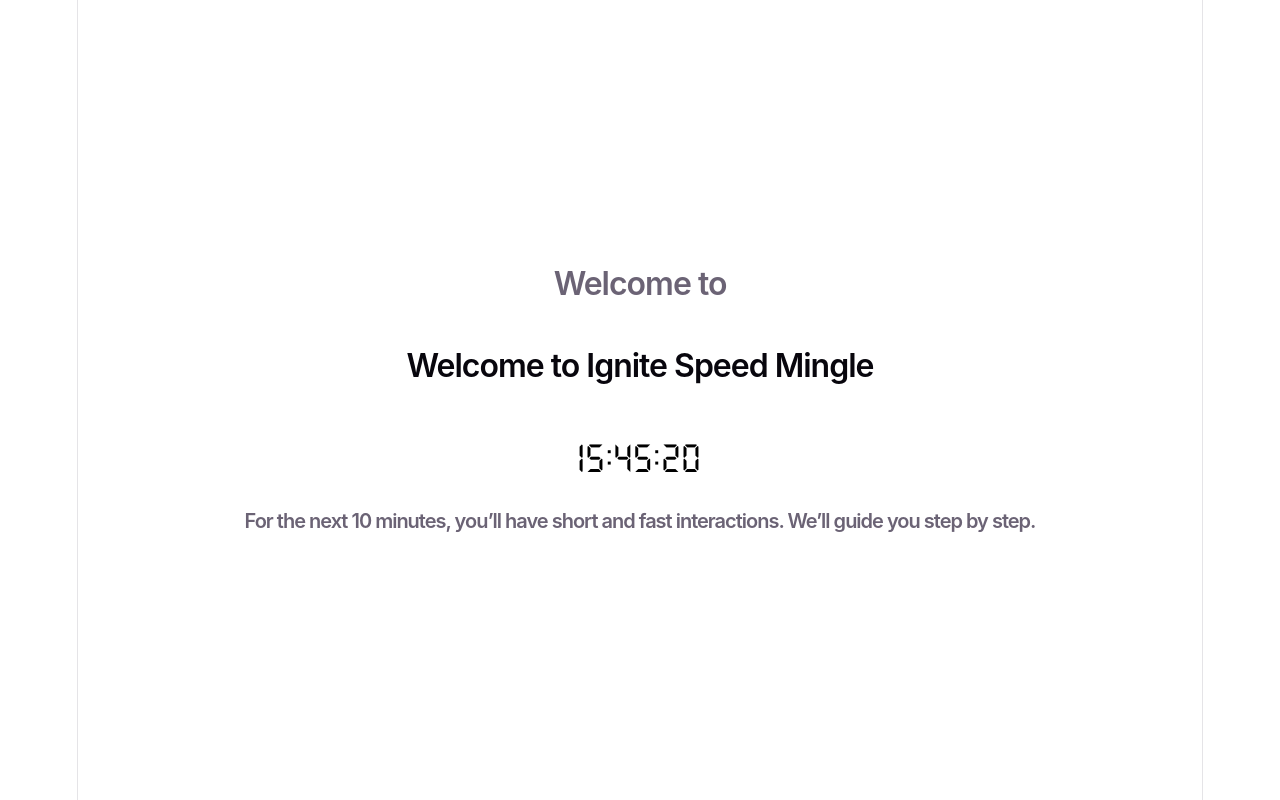
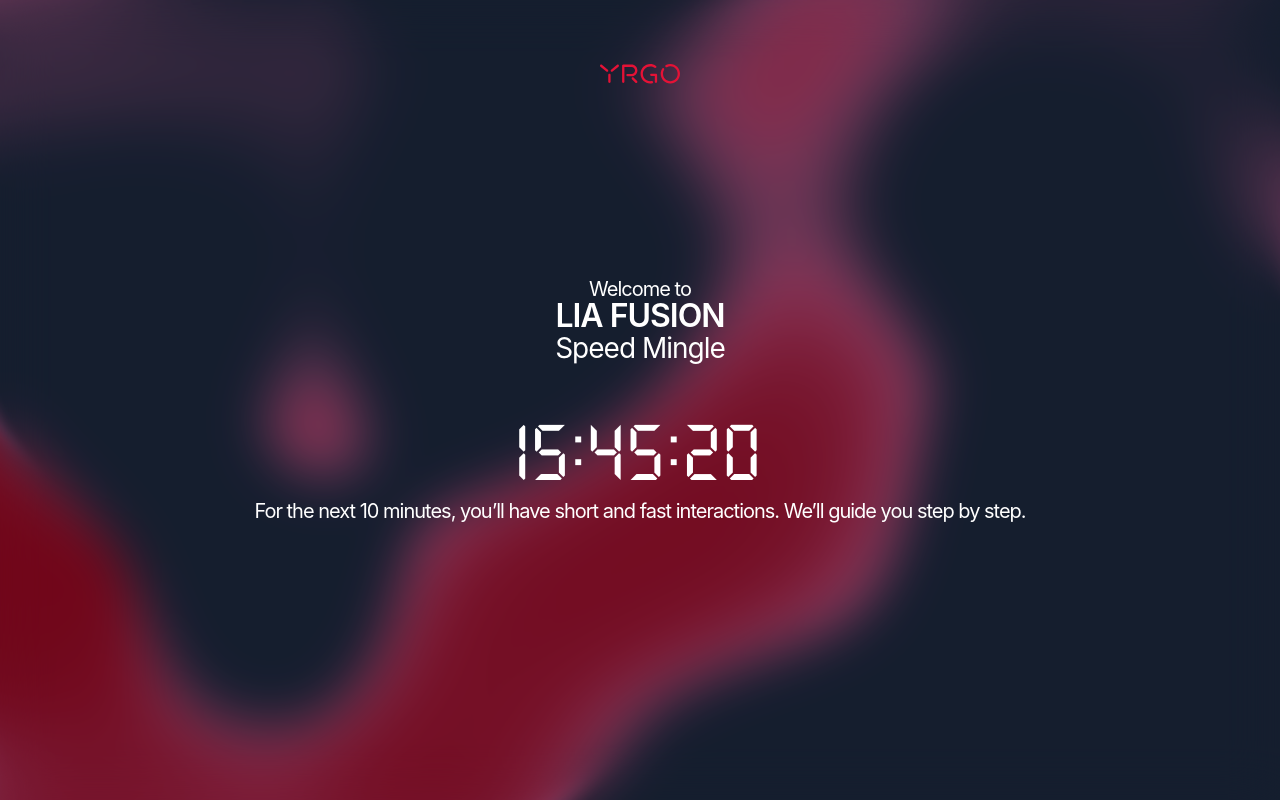
Before and after one commit to egirardo/mingle-app, a React (Vite) app in the folder client/: page /introduction in a window 1280 px wide. Built offline with nearby package versions, Linux system fonts and the light colour scheme.

Commit message:
added background blur class, yrgo logo, white color text for all text, reusable font classes and fixed layout for introduction page

```diff
--- a/client/src/components/Timer/Timer.module.css
+++ b/client/src/components/Timer/Timer.module.css
@@ -8,7 +8,12 @@
 
 .countdownTimer {
   font-family: "Technology",system-ui, "Segoe UI", "Helvetica Neue";
-  color: #000;
+  color: white;
+  display: flex;
+  align-items: center;
+  justify-content: center;
+  width: fit-content;
+  height: fit-content;
   text-align: center;
   font-size: 40px;
   font-style: normal;
--- a/client/src/views/mingleGame/Introduction.jsx
+++ b/client/src/views/mingleGame/Introduction.jsx
@@ -2,10 +2,10 @@
 import { useState } from "react";
 import styles from "./MingleGame.module.css";
 import DateTimer from "../../components/Timer/DateTimer.jsx";
+import yrgoLogo from "../../assets/yrgo-logo.svg";
 
 export default function Introduction() {
   const [expired, setExpired] = useState(false);
-
 
   const handleExpire = () => {
     // When the timer expires, show follow-up text (and eventually start the game)
@@ -15,28 +15,42 @@ export default function Introduction() {
   };
 
   return (
-    <div className={styles.mingleIntroduction}>
-      {/* add app logo here */}
-      <span className={styles.introductionHeader}>Welcome to</span>
-      <h1 className={styles.introductionHeader}>
-        Welcome to Ignite Speed Mingle
+    <div
+      className={`${styles.main} ${styles.mingleIntroduction} ${styles.backgroundBlur}`}
+    >
+      <img className={styles.yrgoLogo} src={yrgoLogo} alt="Yrgo logo" />
+      <div className={styles.IntroductionTitleContainer}>
+        <h3
+          className={`${styles.introductionHeader} ${styles.textMediumRegular}`}
+        >
+          Welcome to
+        </h3>
+        <h1 className={`${styles.introductionHeader} ${styles.textExtraLarge}`}>
+          LIA FUSION
         </h1>
+        <h2 className={`${styles.introductionHeader} ${styles.textLarge}`}>
+          Speed Mingle
+        </h2>
+      </div>
+      <div className={styles.introductionInfoContainer}>
         <DateTimer
-        targetDate="2026-04-07T13:00:00+02:00"
+          targetDate="2026-04-07T13:00+02:00"
           onExpire={handleExpire}
+          className={styles.introductionTimer}
         />
         {/* <DateTimer targetDate="2026-04-22T15:00:00+02:00" /> */}
         {!expired ? (
-        <p className={styles.introductionText}>
+          <p className={styles.textMediumRegular}>
             For the next 10 minutes, you’ll have short and fast interactions.
             We’ll guide you step by step.
           </p>
         ) : (
-        <p className={styles.introductionText}>
+          <p className={styles.textMediumRegular}>
             Get ready to meet new people. Follow the instructions on your phone
-          when the countdown drops.
+            when the countdown reaches zero.
           </p>
         )}
       </div>
+    </div>
   );
 }
--- a/client/src/views/mingleGame/MingleGame.module.css
+++ b/client/src/views/mingleGame/MingleGame.module.css
@@ -12,25 +12,54 @@
   color: white;
 }
 
+.backgroundBlur {
+  position: fixed;
+  inset: 0;
+  isolation: isolate;
+}
+
+.backgroundBlur::before {
+  content: "";
+  position: absolute;
+  inset: 0;
+  background: rgba(0, 0, 0, 0.3);
+  backdrop-filter: blur(25px);
+  -webkit-backdrop-filter: blur(25px);
+  z-index: 0;
+  pointer-events: none;
+}
+
+.backgroundBlur > * {
+  position: relative;
+  z-index: 1;
+}
+
+.yrgoLogo {
+  position: absolute;
+  top: 64px;
+  left: 50%;
+  transform: translateX(-50%);
+  width: 80px;
+  height: 20px;
+}
+
 .mingle {
-  /* root for mingle */
-  --text-color: #000;
-  --large-size: 28px;
-  --body-size: 16px;
-  --line-heading: 32px;
-
   position: fixed;
   inset: 0;
   display: flex;
-  flex-direction: column;
-  gap: 10rem;
-  align-items: center;
-  justify-content: center;
   padding: 16px;
   box-sizing: border-box;
   overflow: hidden;
   text-align: center;
   font-style: normal;
+  color: white;
+  width: 393px;
+  height: 852px;
+  padding: 40px 0;
+  flex-direction: column;
+  justify-content: center;
+  align-items: center;
+  gap: 56px;
 }
 
 /* Rounds */
@@ -40,8 +69,8 @@
   justify-content: center;
   align-items: center;
   gap: 8px;
-  background: #d7d7d7;
   width: 100vw;
+  color: white;
 }
 
 .roundCountContainer span {
@@ -61,83 +90,114 @@
 /* Typography */
 /* ---------------------------------------- */
 
-.largeText {
-  font-size: var(--large-size);
-  font-weight: 400;
-  line-height: var(--line-heading);
+.textExtraLarge {
+  color: white;
+  font-style: normal;
   letter-spacing: -1px;
-  margin: 0 4rem;
-  text-align: center;
-  font-style: normal;
+  font-size: 32px;
+  font-weight: 600;
+  line-height: 32px;
 }
 
-.largeTextBold {
+.textLarge {
+  color: white;
+  font-style: normal;
+  letter-spacing: -1px;
+  font-size: 28px;
+  font-weight: 400;
+  line-height: 32px;
+}
+
+.textLargeBold {
   font-size: var(--large-size);
   font-weight: 600;
   line-height: var(--line-heading);
   letter-spacing: -1px;
   text-align: center;
   font-style: normal;
+  color: white;
+}
+
+.textMedium {
+  color: white;
+  font-style: normal;
+  letter-spacing: -1px;
+  font-size: 20px;
+  font-weight: 600;
+  line-height: 22px;
+}
+
+.textMediumRegular {
+  color: white;
+  font-style: normal;
+  letter-spacing: -1px;
+  font-size: 20px;
+  font-weight: 400;
+  line-height: 22px;
+}
+
+.textSmall {
+  color: white;
+  font-style: normal;
+  letter-spacing: -1px;
+  font-size: 16px;
+  font-weight: 400;
+  line-height: 32px;
+}
+
+.textSmallBold {
+  color: white;
+  font-style: normal;
+  letter-spacing: -1px;
+  font-size: 16px;
+  font-weight: 600;
+  line-height: 32px;
 }
 
 /* ---------------------------------------- */
 /* Introduction */
 /* ---------------------------------------- */
 
+.IntroductionTitleContainer {
+  align-self: stretch;
+  display: flex;
+  flex-direction: column;
+}
+
 .mingleIntroduction {
-  /* root for Introduction */
-  --text-color: #000;
-  --large-size: 28px;
-  --body-size: 16px;
-  --line-heading: 32px;
   position: fixed;
   inset: 0;
   display: flex;
+  gap: 56px;
   flex-direction: column;
-  gap: 1rem;
   align-items: center;
   justify-content: center;
-  padding: 3rem;
   box-sizing: border-box;
   overflow: hidden;
+  color: white;
 }
 
 .introductionHeader {
-  font-size: 32px;
-  font-style: normal;
-  font-weight: 600;
-  line-height: 32px; /* 100% */
-  letter-spacing: -1px;
+  margin: 0;
 }
 
-.introductionText {
-  font-size: 20px;
-  font-style: normal;
-  font-weight: 600;
-  line-height: 22px; /* 110% */
-  letter-spacing: -1px;
+.introductionInfoContainer {
+  width: 100%;
+  display: flex;
+  flex-direction: column;
+  align-items: center;
+  padding: 0 2rem;
 }
 
 /* ---------------------------------------- */
 /* Questions */
 /* ---------------------------------------- */
 
-.instructionContainer {
-  display: flex;
-  flex-direction: column;
-  gap: 1rem;
-}
-
 /* ---------------------------------------- */
 /* Loading */
 /* ---------------------------------------- */
 
 .mingleLoading {
-  /* root for loading */
-  --text-color: #000;
-  --large-size: 28px;
-  --body-size: 16px;
-  --line-heading: 32px;
   position: fixed;
   inset: 0;
   display: flex;
@@ -148,4 +208,15 @@
   padding: 16px;
   box-sizing: border-box;
   overflow: hidden;
+  color: white;
 }
+
+/* ---------------------------------------- */
+/* Timer */
+/* ---------------------------------------- */
+
+.introductionTimer {
+  width: 420px;
+  height: 80px;
+  font-size: 80px;
+}
--- a/client/src/views/mingleGame/Question.jsx
+++ b/client/src/views/mingleGame/Question.jsx
@@ -25,7 +25,7 @@ export default function Question() {
   };
 
   return (
-    <div className={styles.mingle}>
+    <div className={`${styles.main} ${styles.mingle}`}>
       <div className={styles.roundCountContainer}>
         <span>
           {currentQuestion?.round}/{mingle.questions.length}
--- a/client/src/views/mingleGame/Task.jsx
+++ b/client/src/views/mingleGame/Task.jsx
@@ -14,7 +14,7 @@ export default function Task() {
   };
 
   return (
-    <div className={styles.mingle}>
+    <div className={`${styles.main} ${styles.mingle}`}>
       <div className={styles.roundCountContainer}>
         <span>
           {currentQuestion?.round}/{mingle.questions.length}
--- a/client/src/views/mingleGame/completion.jsx
+++ b/client/src/views/mingleGame/completion.jsx
@@ -6,9 +6,9 @@ export default function Completion() {
   const mingle = useOutletContext();
 
   return (
-    <div className={styles.mingle}>
+    <div className={`${styles.main} ${styles.mingle}`}>
       <div>
-        <h2 className={styles.largeTextBold}>You’re done!</h2>
+        <h2 className={styles.textLargeBold}>You’re done!</h2>
         <p>You’ve met {mingle.questions.length} people</p>
       </div>
       <Button
--- a/client/src/views/mingleGame/loading.jsx
+++ b/client/src/views/mingleGame/loading.jsx
@@ -15,7 +15,7 @@ export default function Loading() {
   };
 
   return (
-    <div className={styles.mingleLoading}>
+    <div className={`${styles.main} ${styles.mingleLoading}`}>
       <h2>Well done!</h2>
       <div className={styles.roundCountContainer}>
         <span>
```
Lines whose indentation alone changed are shown as unchanged.
